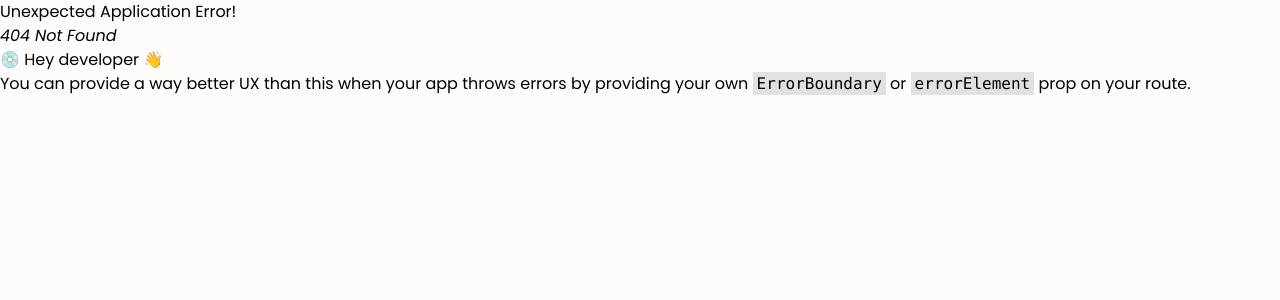
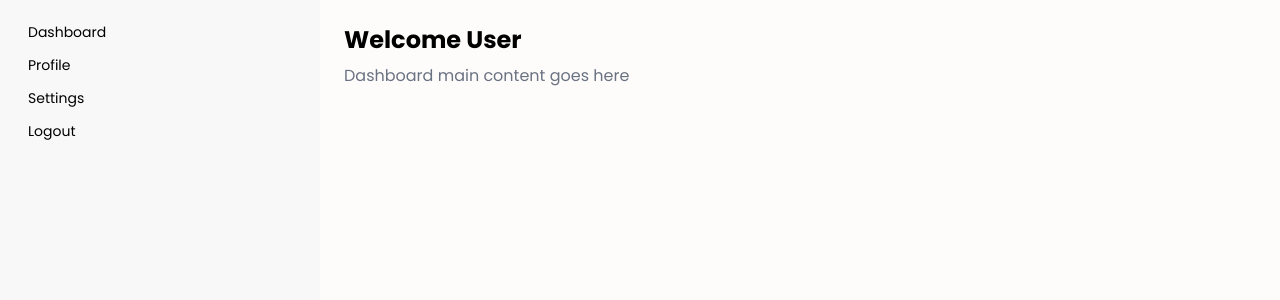
Before and after one commit to BFIbrahim/TasteTrail, a React (Vite) app: page /dashboard in a window 1280 px wide. Before the commit this address had no page. Shown: the top 300 px of the page. Built offline with nearby package versions, Linux system fonts and the light colour scheme.

Commit message:
context api and basic dashboard setup completed

```diff
--- /dev/null
+++ b/src/Context/AuthContext.jsx
@@ -0,0 +1,3 @@
+import { createContext } from "react";
+
+export const AuthContext = createContext()
--- /dev/null
+++ b/src/Context/AuthProvider.jsx
@@ -0,0 +1,21 @@
+import React from 'react';
+import { AuthContext } from './AuthContext';
+import { useCurrentUser } from '../hooks/useCurrentUser';
+
+const AuthProvider = ({ children }) => {
+    const { data: user, isLoading, refetch } = useCurrentUser();
+
+    const authInfo = {
+        user,
+        loading: isLoading,
+        refetchUser: refetch,
+    };
+
+    return (
+        <AuthContext.Provider value={authInfo}>
+            {children}
+        </AuthContext.Provider>
+    );
+};
+
+export default AuthProvider;
--- /dev/null
+++ b/src/Layouts/DashboardLayout.jsx
@@ -0,0 +1,58 @@
+import React, { useContext } from "react";
+import { AuthContext } from "../Context/AuthContext";
+import { FiMenu } from "react-icons/fi";
+
+const DashboardLayout = () => {
+  const { user } = useContext(AuthContext);
+
+  return (
+    <div className="drawer lg:drawer-open">
+      {/* Drawer Toggle */}
+      <input id="dashboard-drawer" type="checkbox" className="drawer-toggle" />
+
+      {/* Page Content */}
+      <div className="drawer-content flex flex-col">
+        {/* Mobile Navbar */}
+        <div className="navbar bg-base-100 shadow-md lg:hidden">
+          <div className="flex-none">
+            <label
+              htmlFor="dashboard-drawer"
+              className="btn btn-ghost text-xl"
+            >
+              <FiMenu />
+            </label>
+          </div>
+          <div className="flex-1">
+            <span className="text-lg font-semibold">Dashboard</span>
+          </div>
+        </div>
+
+        {/* Main Content */}
+        <div className="p-6">
+          <h1 className="text-2xl font-bold">
+            Welcome {user?.name || "User"}
+          </h1>
+          <p className="mt-2 text-gray-500">
+            Dashboard main content goes here
+          </p>
+        </div>
+      </div>
+
+      <div className="drawer-side">
+        <label
+          htmlFor="dashboard-drawer"
+          className="drawer-overlay"
+        ></label>
+
+        <ul className="menu bg-base-200 min-h-full w-80 p-4">
+          <li><a>Dashboard</a></li>
+          <li><a>Profile</a></li>
+          <li><a>Settings</a></li>
+          <li><a>Logout</a></li>
+        </ul>
+      </div>
+    </div>
+  );
+};
+
+export default DashboardLayout;
--- a/src/Pages/Authentication/Login.jsx
+++ b/src/Pages/Authentication/Login.jsx
@@ -1,11 +1,12 @@
 import { useForm } from "react-hook-form";
 import { useMutation } from "@tanstack/react-query";
 import useAxios from "../../hooks/useAxios";
-import { Link } from "react-router";
+import { Link, useNavigate } from "react-router";
 import Swal from "sweetalert2";
 
 const Login = () => {
   const axiosInstance = useAxios();
+  const navigate = useNavigate()
 
   const {
     register,
@@ -27,7 +28,8 @@ const Login = () => {
         text: "Redirecting to dashboard...",
         icon: "success"
       });
-      // navigate("/dashboard");
+
+      navigate("/dashboard");
     },
     onError: (error) => {
       Swal.fire({
--- a/src/Pages/Authentication/SignUp.jsx
+++ b/src/Pages/Authentication/SignUp.jsx
@@ -3,11 +3,12 @@ import { useForm } from "react-hook-form";
 import { FaUserCircle } from "react-icons/fa";
 import { useMutation } from "@tanstack/react-query";
 import useAxios from "../../hooks/useAxios";
-import { Link } from "react-router";
+import { Link, useNavigate } from "react-router";
 import Swal from "sweetalert2";
 
 const SignUp = () => {
   const axiosInstance = useAxios();
+  const navigate = useNavigate()
 
   const {
     register,
@@ -56,7 +57,7 @@ const SignUp = () => {
       });
       console.log("Signup successful:", data);
 
-      // navigate("/dashboard");
+      navigate("/dashboard");
     },
     onError: (error) => {
       console.error("Signup error:", error);
--- /dev/null
+++ b/src/hooks/useAxiosSecure.jsx
@@ -0,0 +1,22 @@
+import axios from "axios";
+
+const axiosSecure = axios.create({
+  baseURL: "http://localhost:5000",
+});
+
+axiosSecure.interceptors.request.use(
+  (config) => {
+    const token = localStorage.getItem("authToken");
+    if (token) {
+      config.headers.Authorization = `Bearer ${token}`;
+    }
+    return config;
+  },
+  (error) => Promise.reject(error)
+);
+
+const useAxiosSecure = () => {
+  return axiosSecure;
+};
+
+export default useAxiosSecure;
--- /dev/null
+++ b/src/hooks/useCurrentUser.jsx
@@ -0,0 +1,21 @@
+import { useQuery } from "@tanstack/react-query";
+import useAxiosSecure from "./useAxiosSecure";
+
+
+export const useCurrentUser = () => {
+  const axiosSecure = useAxiosSecure();
+  const token = localStorage.getItem("authToken");
+
+  const fetchCurrentUser = async () => {
+    const res = await axiosSecure.get("/users/me");
+    return res.data;
+  };
+
+  return useQuery({
+    queryKey: ["currentUser"],
+    queryFn: fetchCurrentUser,
+    enabled: !!token,
+    staleTime: 1000 * 60,
+    refetchOnWindowFocus: false,
+  });
+};
--- a/src/main.jsx
+++ b/src/main.jsx
@@ -4,12 +4,15 @@ import './index.css'
 import { router } from './router/router.jsx'
 import { RouterProvider } from 'react-router'
 import { QueryClient, QueryClientProvider } from '@tanstack/react-query'
+import AuthProvider from './Context/AuthProvider.jsx'
 
 const queryClient = new QueryClient()
 createRoot(document.getElementById('root')).render(
   <StrictMode>
     <QueryClientProvider client={queryClient}>
-      <RouterProvider router={router} />
+      <AuthProvider>
+        <RouterProvider router={router} />
+      </AuthProvider>
     </QueryClientProvider>
   </StrictMode>,
 )
```
Also changed, not shown: src/router/router.jsx (+10 -0 lines).
